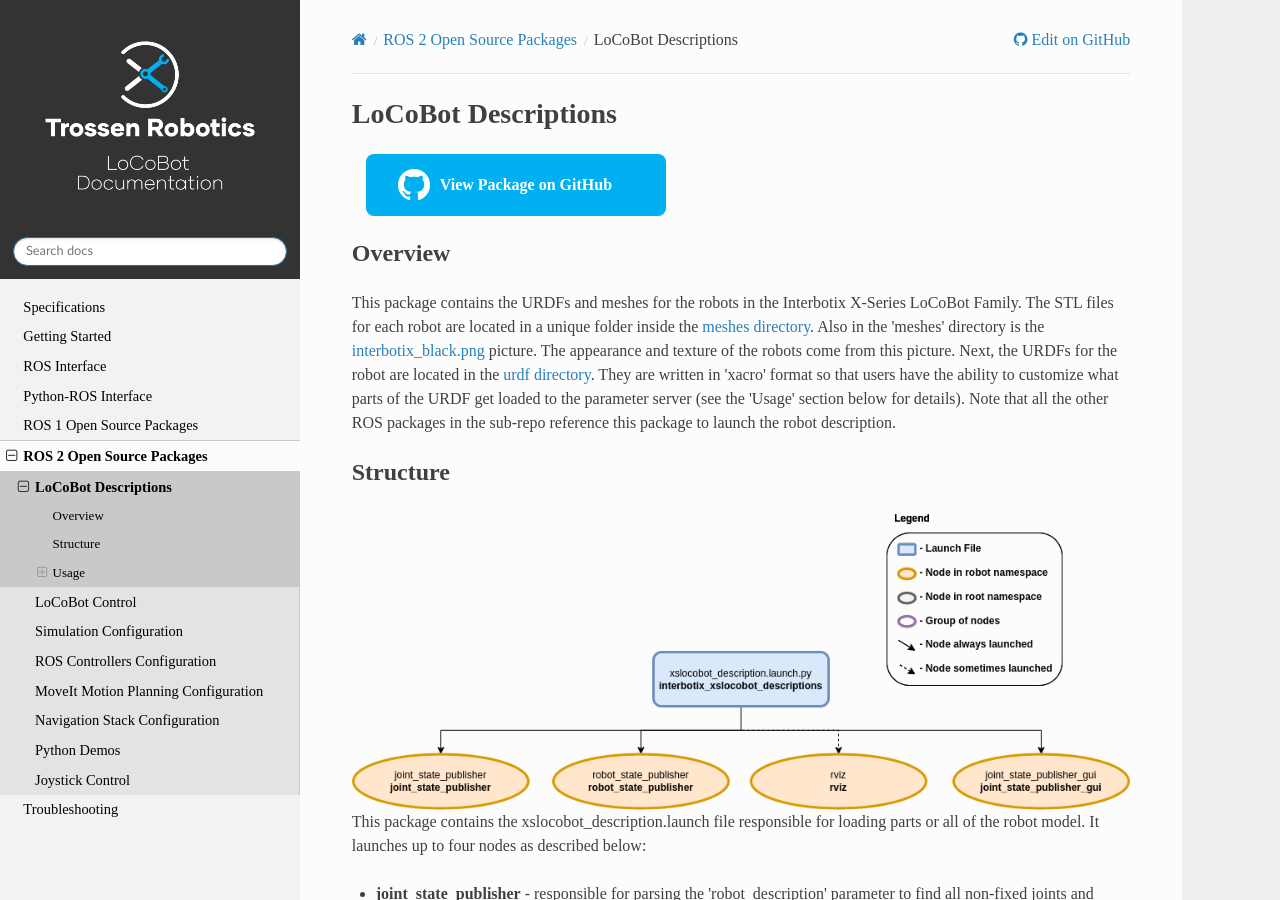
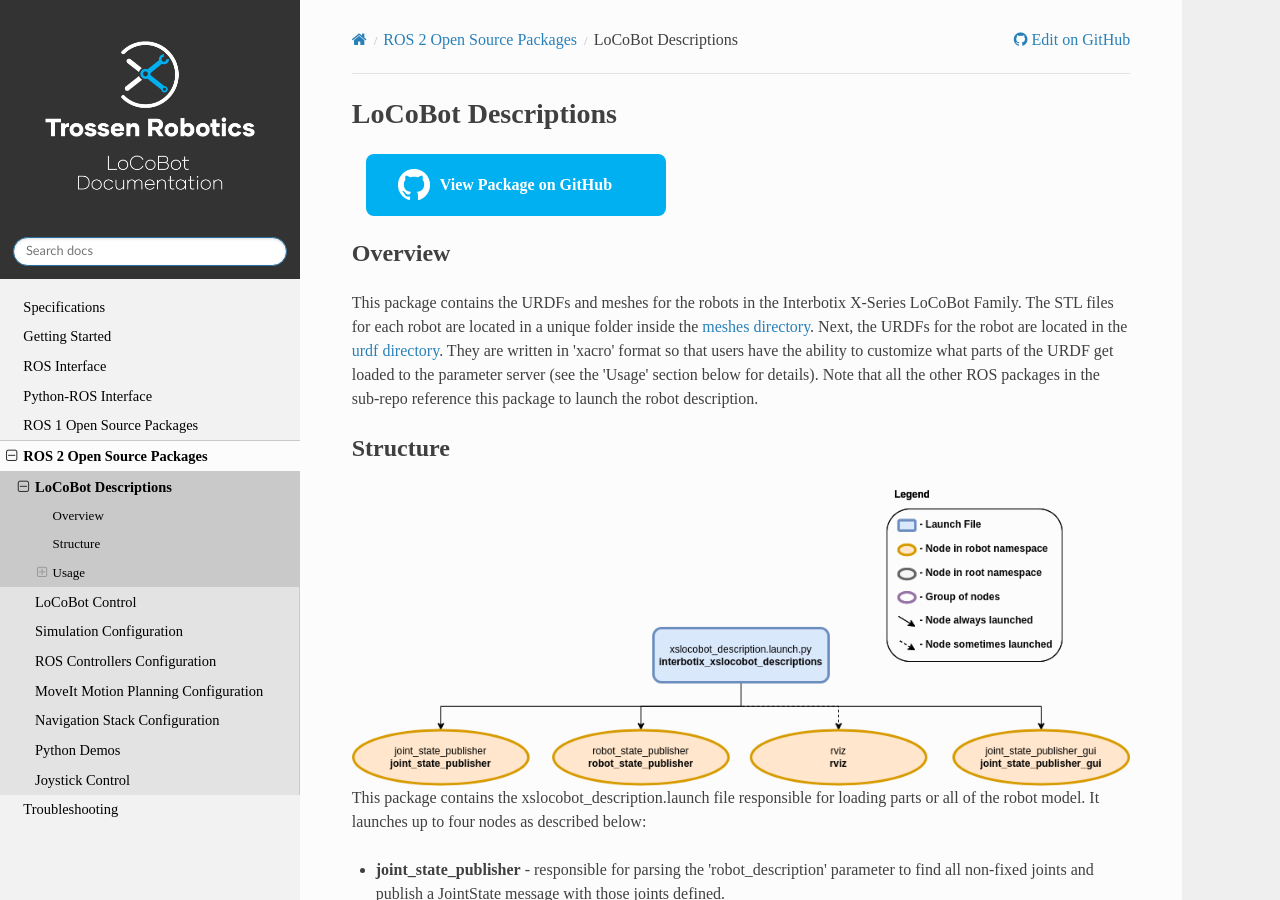
Before and after one commit to TrossenRobotics/interbotix_xslocobots_docs, a Sphinx documentation site: the page built from docs/ros2_packages/locobot_descriptions.rst, in a window 1280 px wide and 900 px high. Built offline with Sphinx 7.4.7 and the Read the Docs theme 2.0.0, drawn with Linux system fonts in a browser that asks for light colours; some web fonts are replaced; formulas are drawn with MathJax 3.

Commit message:
Update wording in ROS 2 Descriptions pkg

```diff
--- a/docs/ros2_packages/locobot_descriptions.rst
+++ b/docs/ros2_packages/locobot_descriptions.rst
@@ -17,12 +17,10 @@
 
 This package contains the URDFs and meshes for the robots in the Interbotix X-Series LoCoBot
 Family. The STL files for each robot are located in a unique folder inside the `meshes directory`_.
-Also in the 'meshes' directory is the `interbotix_black.png`_ picture. The appearance and texture
-of the robots come from this picture. Next, the URDFs for the robot are located in the `urdf
-directory`_. They are written in 'xacro' format so that users have the ability to customize what
-parts of the URDF get loaded to the parameter server (see the 'Usage' section below for details).
-Note that all the other ROS packages in the sub-repo reference this package to launch the robot
-description.
+Next, the URDFs for the robot are located in the `urdf directory`_. They are written in 'xacro'
+format so that users have the ability to customize what parts of the URDF get loaded to the
+parameter server (see the 'Usage' section below for details). Note that all the other ROS packages
+in the sub-repo reference this package to launch the robot description.
 
 .. _`meshes directory`: https://github.com/Interbotix/interbotix_ros_rovers/blob/rolling/interbotix_ros_xslocobots/interbotix_xslocobot_descriptions/meshes
 .. _`interbotix_black.png`: https://github.com/Interbotix/interbotix_ros_rovers/blob/rolling/interbotix_ros_xslocobots/interbotix_xslocobot_descriptions/meshes/interbotix_black.png
```
